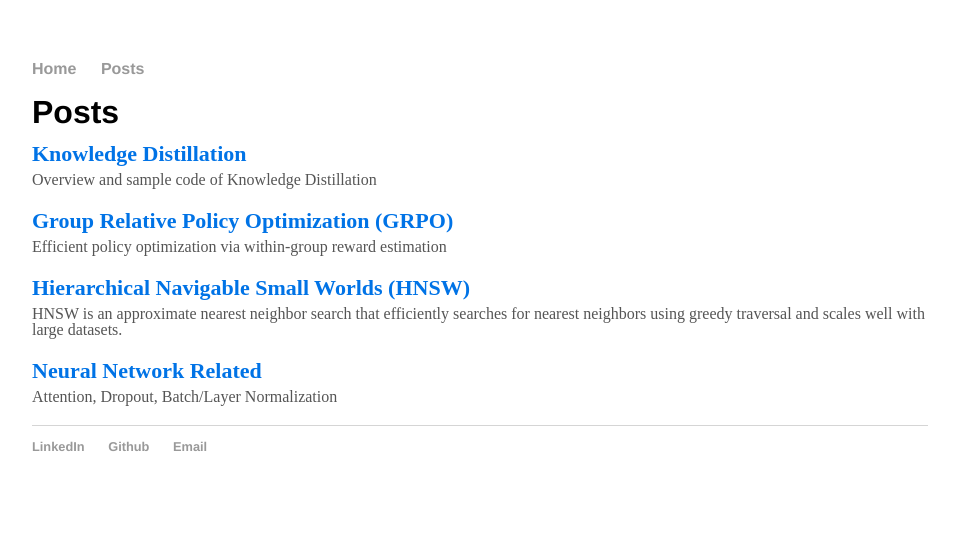
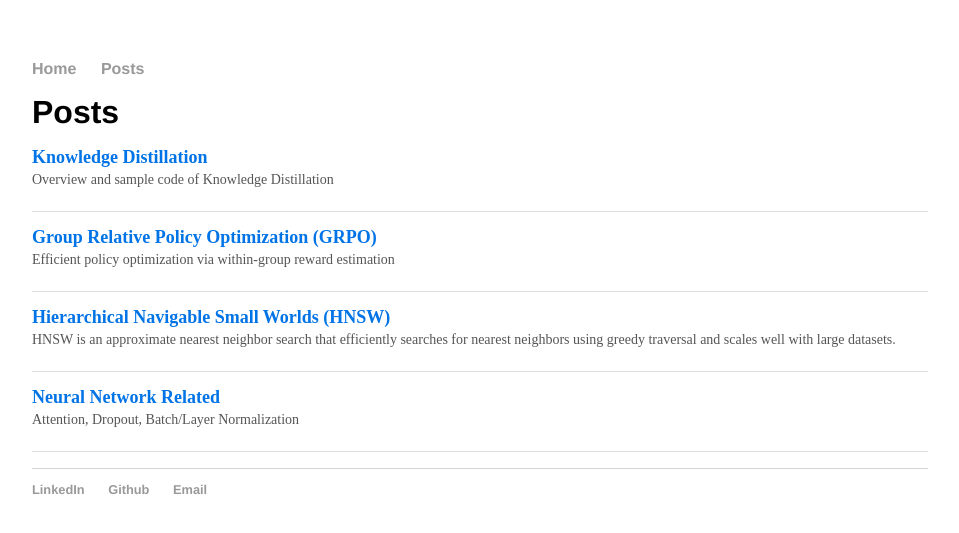
Before and after one commit to sean-sj-jung/sean-sj-jung.github.io, a Jekyll site: the page built from posts/index.html, in a window 1280 px wide. Shown: the top 533 px of the page, without its empty margins (160-1119 px from the left). Built offline with Jekyll 4.4.1, drawn with Linux system fonts in a browser that asks for light colours; nearby versions of some CDN libraries.

Commit message:
changed posts/index style

```diff
--- a/posts/index.html
+++ b/posts/index.html
@@ -4,7 +4,7 @@ title: "Posts"
 ---
 
 <h1>Posts</h1>
-<ul class="posts-list">
+<ul class="recent-posts">
 	{% for post in site.posts %}
 	<li>
 		<a href="{{ post.url }}">{{ post.title }}</a>
```
